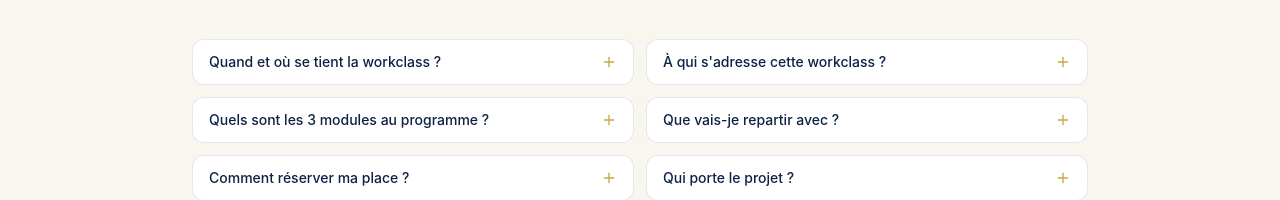
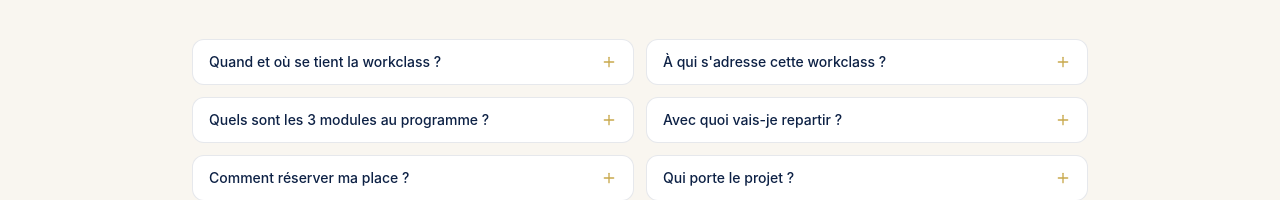
Before and after one commit to DevWorkclass/Workclass, a Next.js app in the folder frontend/: page /en in a window 1280 px wide. Shown: the part 3055-3255 px from the top of the page. Built offline with nearby package versions, Linux system fonts and the light colour scheme; no server answers.

Commit message:
fix(faq): reformulation question 4 + nouvelle réponse (livret + livre blanc)

```diff
--- a/frontend/src/data/homepageContent.ts
+++ b/frontend/src/data/homepageContent.ts
@@ -266,9 +266,9 @@ export const FAQ_ITEMS: FaqItem[] = [
       "01 L'agripreneur et sa structure · 02 La réglementation selon les destinations (ZLECAf, UE, Asie) · 03 Transport, emballage & Incoterms.",
   },
   {
-    question: 'Que vais-je repartir avec ?',
+    question: 'Avec quoi vais-je repartir ?',
     answer:
-      "Un plan d'action export concret pour votre produit, un livret ressources et l'accès au Livre Blanc SCI.",
+      'Livret ressources pour chaque participants et remontées des remarques et doléances dans le livre blanc.',
   },
   {
     question: 'Comment réserver ma place ?',
```
